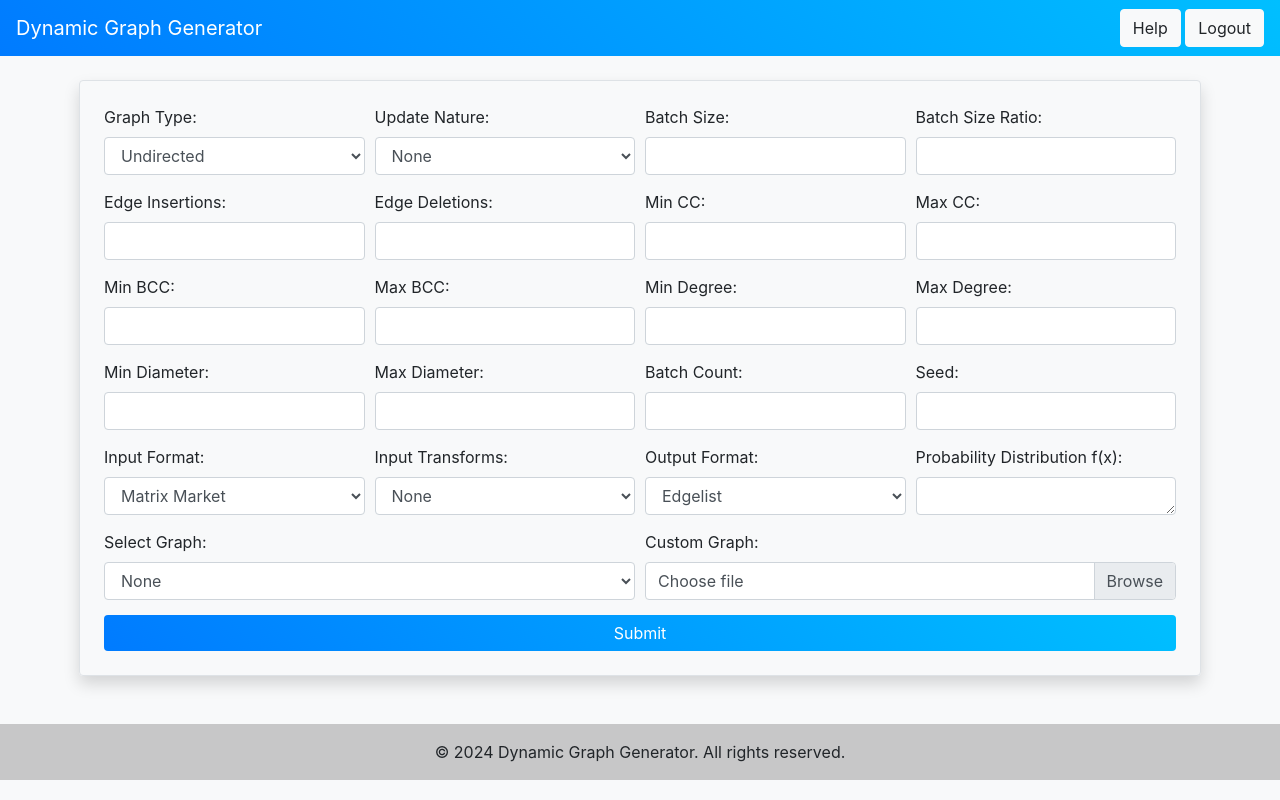
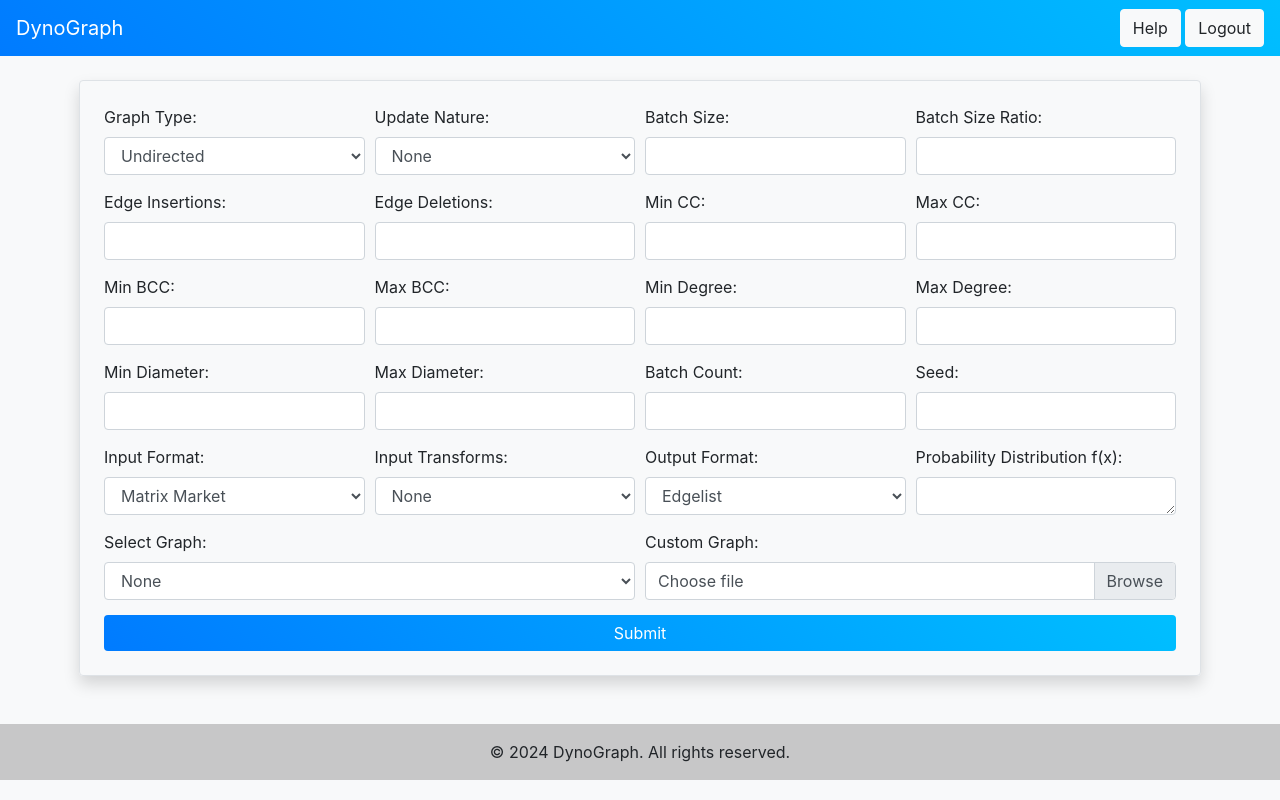
Before and after one commit to Rajendraprasad7/graph-generate-backend, a Django app: template django/dynamic_graphs/myapp/templates/home.html in a window 1280 px wide. Run offline with Django 3.2, Linux system fonts and the light colour scheme; the template is opened without the code that fills it, so the values that code supplies are empty; some libraries are stand-ins or nearby versions.

Commit message:
rename tool

```diff
--- a/django/dynamic_graphs/myapp/templates/home.html
+++ b/django/dynamic_graphs/myapp/templates/home.html
@@ -3,7 +3,7 @@
 <head>
     <meta charset="UTF-8">
     <meta name="viewport" content="width=device-width, initial-scale=1.0">
-    <title>Dynamic Graph Generator</title>
+    <title>DynoGraph</title>
     <link rel="stylesheet" href="https://maxcdn.bootstrapcdn.com/bootstrap/4.5.2/css/bootstrap.min.css">
     <style>
         body {
@@ -42,7 +42,7 @@
 <body>
     <nav class="navbar navbar-expand-lg navbar-dark mb-4">
         <!-- <a class="navbar-brand" href="/"><i class="fas fa-project-diagram me-2"></i>Dynamic Graph Generator</a> -->
-        <a class="navbar-brand" href="/">Dynamic Graph Generator</a>
+        <a class="navbar-brand" href="/">DynoGraph</a>
         <div class="ml-auto">
             <a href="{% url 'instructions' %}" class="btn btn-light">Help</a>
             <a href="{% url 'logout' %}" class="btn btn-light">Logout</a>
@@ -189,7 +189,7 @@
     </div>
     <footer class="bg-light text-center text-lg-start mt-5">
         <div class="text-center p-3" style="background-color: rgba(0, 0, 0, 0.2);">
-            © 2024 Dynamic Graph Generator. All rights reserved.
+            © 2024 DynoGraph. All rights reserved.
         </div>
     </footer>
 
--- a/django/dynamic_graphs/myapp/templates/instructions.html
+++ b/django/dynamic_graphs/myapp/templates/instructions.html
@@ -56,7 +56,7 @@
 <body>
     <nav class="navbar navbar-expand-lg navbar-dark mb-4">
         <div class="container">
-            <a class="navbar-brand" href="/"><i class="fas fa-project-diagram me-2"></i>Dynamic Graph Generator</a>
+            <a class="navbar-brand" href="/"><i class="fas fa-project-diagram me-2"></i>DynoGraph</a>
             <button class="navbar-toggler" type="button" data-bs-toggle="collapse" data-bs-target="#navbarNav" aria-controls="navbarNav" aria-expanded="false" aria-label="Toggle navigation">
                 <span class="navbar-toggler-icon"></span>
             </button>
@@ -170,7 +170,7 @@
 
     <footer class="bg-light text-center text-lg-start mt-5">
         <div class="text-center p-3" style="background-color: rgba(0, 0, 0, 0.2);">
-            © 2024 Dynamic Graph Generator. All rights reserved.
+            © 2024 DynoGraph. All rights reserved.
         </div>
     </footer>
 
--- a/django/dynamic_graphs/myapp/templates/login.html
+++ b/django/dynamic_graphs/myapp/templates/login.html
@@ -48,7 +48,7 @@
 </head>
 <body>
     <nav class="navbar navbar-expand-lg navbar-dark bg-gradient-primary mb-4">
-        <a class="navbar-brand" href="/">Dynamic Graph Generator</a>
+        <a class="navbar-brand" href="/">DynoGraph</a>
         <div class="ml-auto">
             <a href="/login" class="nav-link d-inline-block me-2">Login</a>
             <a href="/register" class="nav-link d-inline-block">Register</a>
--- a/django/dynamic_graphs/myapp/templates/register.html
+++ b/django/dynamic_graphs/myapp/templates/register.html
@@ -48,7 +48,7 @@
 </head>
 <body>
     <nav class="navbar navbar-expand-lg navbar-dark bg-gradient-primary mb-4">
-        <a class="navbar-brand" href="/">Dynamic Graph Generator</a>
+        <a class="navbar-brand" href="/">DynoGraph</a>
         <div class="ml-auto">
             <a href="/login" class="nav-link d-inline-block me-2">Login</a>
             <a href="/register" class="nav-link d-inline-block">Register</a>
```
